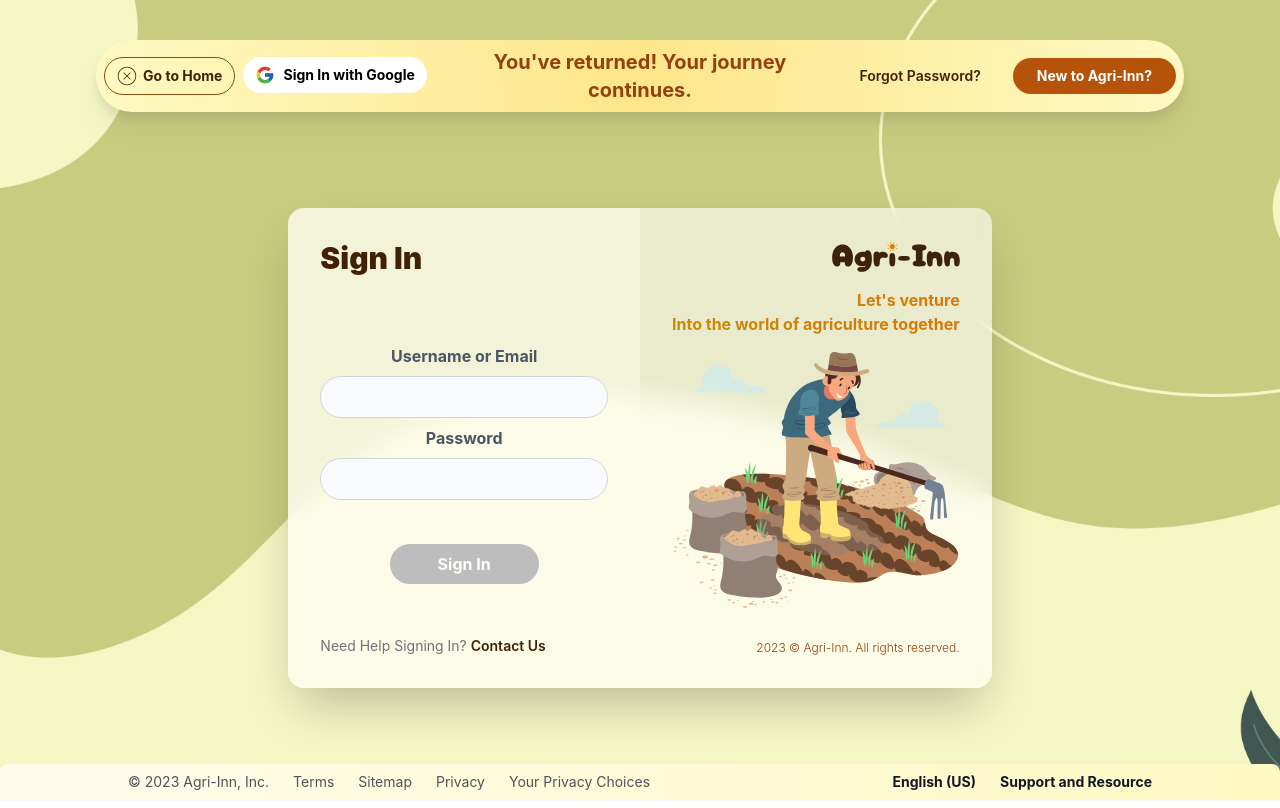
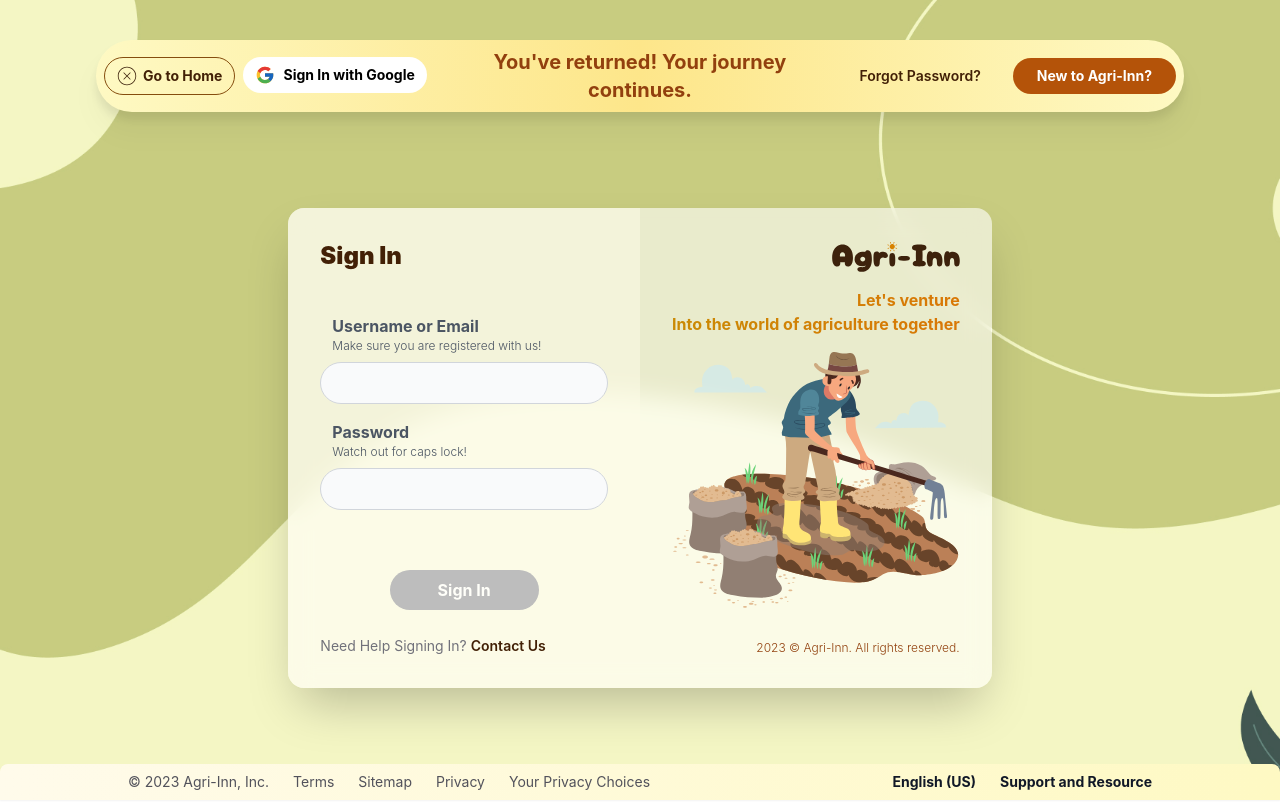
Before and after one commit to tinykishore/Agri-Inn, a SvelteKit app: page /sign-in in a window 1280 px wide. Built offline with nearby package versions, Linux system fonts and the light colour scheme.

Commit message:
fixup! Created `/sign-up` route
Signed-off-by: Kishorè Shanto <tinykishore@icloud.com>

```diff
--- a/src/routes/sign-in/+page.svelte
+++ b/src/routes/sign-in/+page.svelte
@@ -8,6 +8,7 @@
     import {USER_ROLE} from "../../globals";
     import {fade} from "svelte/transition";
     import UserCache from "$lib/stores/UserCache";
+
     currentNavigation.set(SignInNavigation);
 
     // Credentials Object
@@ -102,30 +103,32 @@
 		<form on:submit|preventDefault="{handleSubmit}"
 			  class="rounded-l-2xl p-8 flex flex-col bg-yellow-50/50 w-full h-full justify-between">
 			<div>
-				<h1 class="text-3xl font-black text-yellow-950 mb-4">
+				<h1 class="text-2xl font-black text-yellow-950 mb-4">
 					Sign In
 				</h1>
 
 			</div>
 
-			<div class="flex flex-col gap-1">
+			<div class="flex flex-col gap-3">
 				<div class="mb-1">
-					<label for="username" class="block font-bold text-gray-600 text-center">Username or Email</label>
+					<label class="block font-bold text-gray-600 ml-3" for="username">Username or Email</label>
+					<label class="block font-light text-xs text-gray-600 ml-3" for="username">Make sure you are
+						registered with us!</label>
 					<input required on:input={onKeyInput}
 						   type="text" id="key" name="key" bind:value={credentials['key']}
-						   class="mt-2 font-mono bg-gray-50 border border-gray-300 text-gray-900 text-sm rounded-full text-center outline-none
-                       focus:shadow-md block w-full p-2.5 transition-all duration-300 antialiased">
+						   class="mt-2 font-mono bg-gray-50 border border-gray-300 text-gray-900 text-sm rounded-full outline-none
+                       focus:shadow-md block w-full py-2.5 px-3 transition-all duration-300 antialiased">
 				</div>
 
 				<div class="mb-1">
-					<label for="password"
-						   class="block font-bold text-gray-600 text-center">
-						Password
-					</label>
+					<label class="block font-bold text-gray-600 ml-3" for="password">Password</label>
+					<label class="block font-light text-xs text-gray-600 ml-3" for="username">Watch out for caps
+						lock!</label>
+
 					<input required on:input={onPasswordInput} bind:value={credentials['password']}
 						   type="password" id="password" name="password"
-						   class="mt-2 font-mono bg-gray-50 border border-gray-300 text-gray-900 text-sm rounded-full text-center outline-none
-                       focus:shadow-md block w-full p-2.5 transition-all duration-300 antialiased">
+						   class="mt-2 font-mono bg-gray-50 border border-gray-300 text-gray-900 text-sm rounded-full outline-none
+                       focus:shadow-md block w-full py-2.5 px-3 transition-all duration-300 antialiased">
 				</div>
 
 				<div id="error-message" class="invisible text-center text-sm text-red-500 font-medium mt-1 mb-2">
```
Also changed, not shown: src/routes/sign-in/+page.server.ts (deleted).
